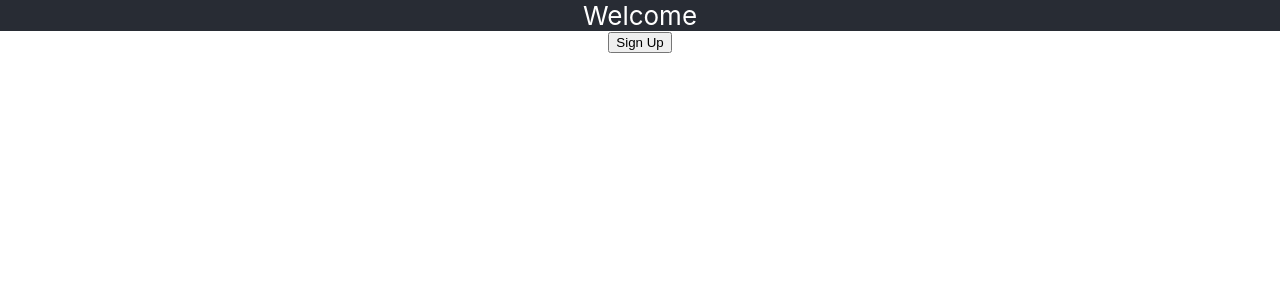
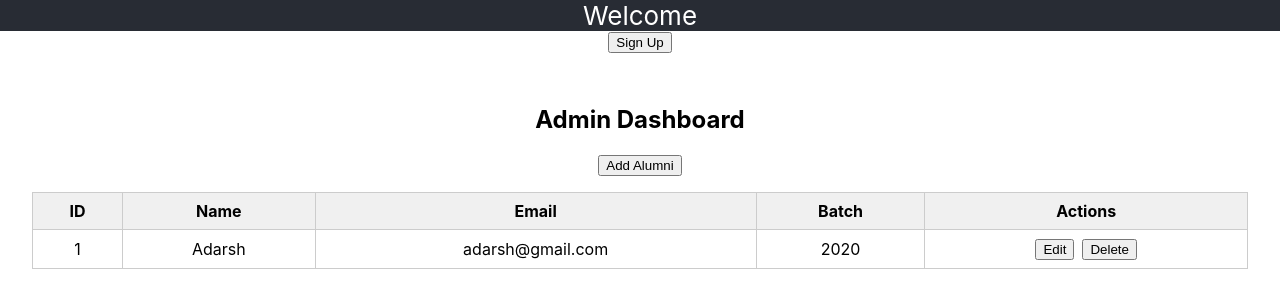
Before and after one commit to AdarshReddy2106/IAR-Task, a React (Create React App) app: page / in a window 1280 px wide. Shown: the top 308 px of the page. Built offline with nearby package versions, Linux system fonts and the light colour scheme.

Commit message:
Created admin dashboard ui

```diff
--- a/src/App.js
+++ b/src/App.js
@@ -2,6 +2,7 @@
 import React, {useState} from 'react';
 import './App.css';
 import Signupform from './components/Signupform';
+import AdminDashboard from './components/AdminDashboard';
 
 function App() {
   const [showSignup, setShowSignup] = useState(false);
@@ -16,6 +17,7 @@ function App() {
       ) : (
         <Signupform />
       )}
+      <AdminDashboard/>
     </div>
   );
 }
--- /dev/null
+++ b/src/components/AdminDashboard.jsx
@@ -0,0 +1,36 @@
+import React from 'react';
+
+function AdminDashboard() {
+  return (
+    <div style={{ padding: '2rem' }}>
+      <h2>Admin Dashboard</h2>
+      <button style={{ marginBottom: '1rem' }}>Add Alumni</button>
+      <table style={{ width: '100%', borderCollapse: 'collapse' }}>
+        <thead>
+          <tr style={{ background: '#f0f0f0' }}>
+            <th style={{ border: '1px solid #ccc', padding: '8px' }}>ID</th>
+            <th style={{ border: '1px solid #ccc', padding: '8px' }}>Name</th>
+            <th style={{ border: '1px solid #ccc', padding: '8px' }}>Email</th>
+            <th style={{ border: '1px solid #ccc', padding: '8px' }}>Batch</th>
+            <th style={{ border: '1px solid #ccc', padding: '8px' }}>Actions</th>
+          </tr>
+        </thead>
+        <tbody>
+          <tr>
+            <td style={{ border: '1px solid #ccc', padding: '8px' }}>1</td>
+            <td style={{ border: '1px solid #ccc', padding: '8px' }}>Adarsh</td>
+            <td style={{ border: '1px solid #ccc', padding: '8px' }}>adarsh@gmail.com</td>
+            <td style={{ border: '1px solid #ccc', padding: '8px' }}>2020</td>
+            <td style={{ border: '1px solid #ccc', padding: '8px' }}>
+              <button style={{ marginRight: '0.5rem' }}>Edit</button>
+              <button>Delete</button>
+            </td>
+          </tr>
+          {/* Add more dummy rows as needed */}
+        </tbody>
+      </table>
+    </div>
+  );
+}
+
+export default AdminDashboard;
```
